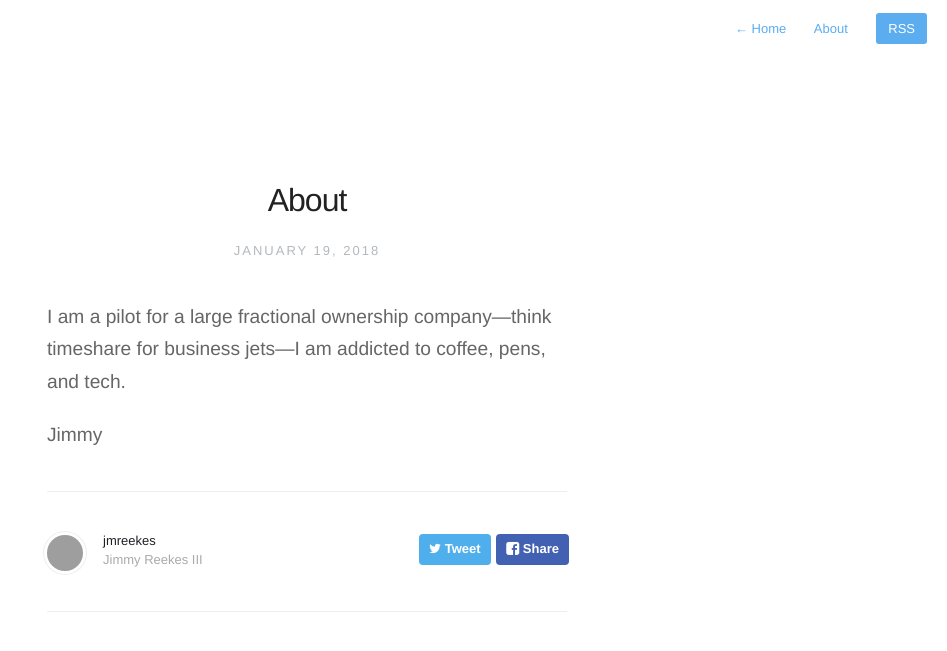
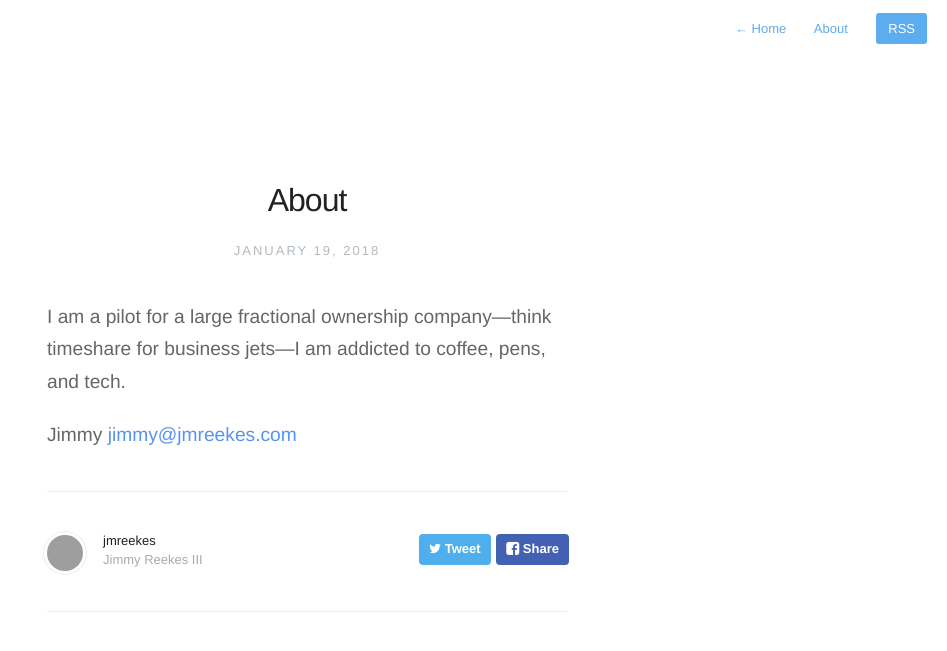
Before and after one commit to jmreekes/jmreekes.github.io, a Jekyll site: the page built from about.md, in a window 1280 px wide. Shown: the top 651 px of the page, without its empty margins (333-1280 px from the left). Built offline with Jekyll 4.4.1, drawn with Linux system fonts in a browser that asks for light colours; nearby versions of some CDN libraries; grey boxes are pictures that could not be loaded.

Commit message:
Mirroring from Micro.blog.

```diff
--- a/about.md
+++ b/about.md
@@ -2,10 +2,10 @@
 title: "About"
 permalink: "/about/"
 layout: page
-order: 3
-date: 2018-01-19 11:14 -0500
+order: 4
+date: 2018-01-19 11:16 -0500
 ---
 I am a pilot for a large fractional ownership company—think timeshare for business jets—I am addicted to coffee, pens, and tech.
 
 Jimmy
-[](jimmy@jmreekes.com)
+[jimmy@jmreekes.com](jimmy@jmreekes.com)
```
